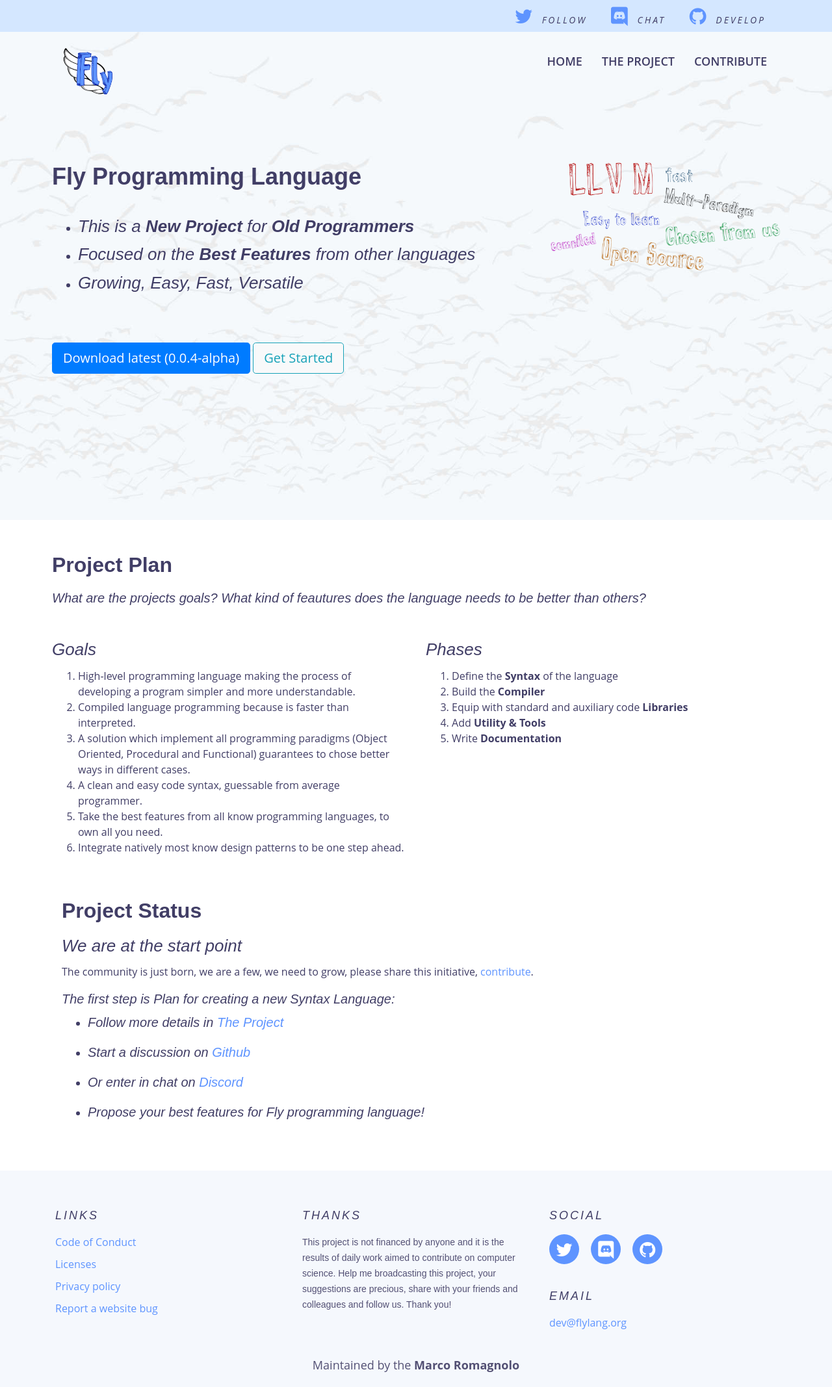
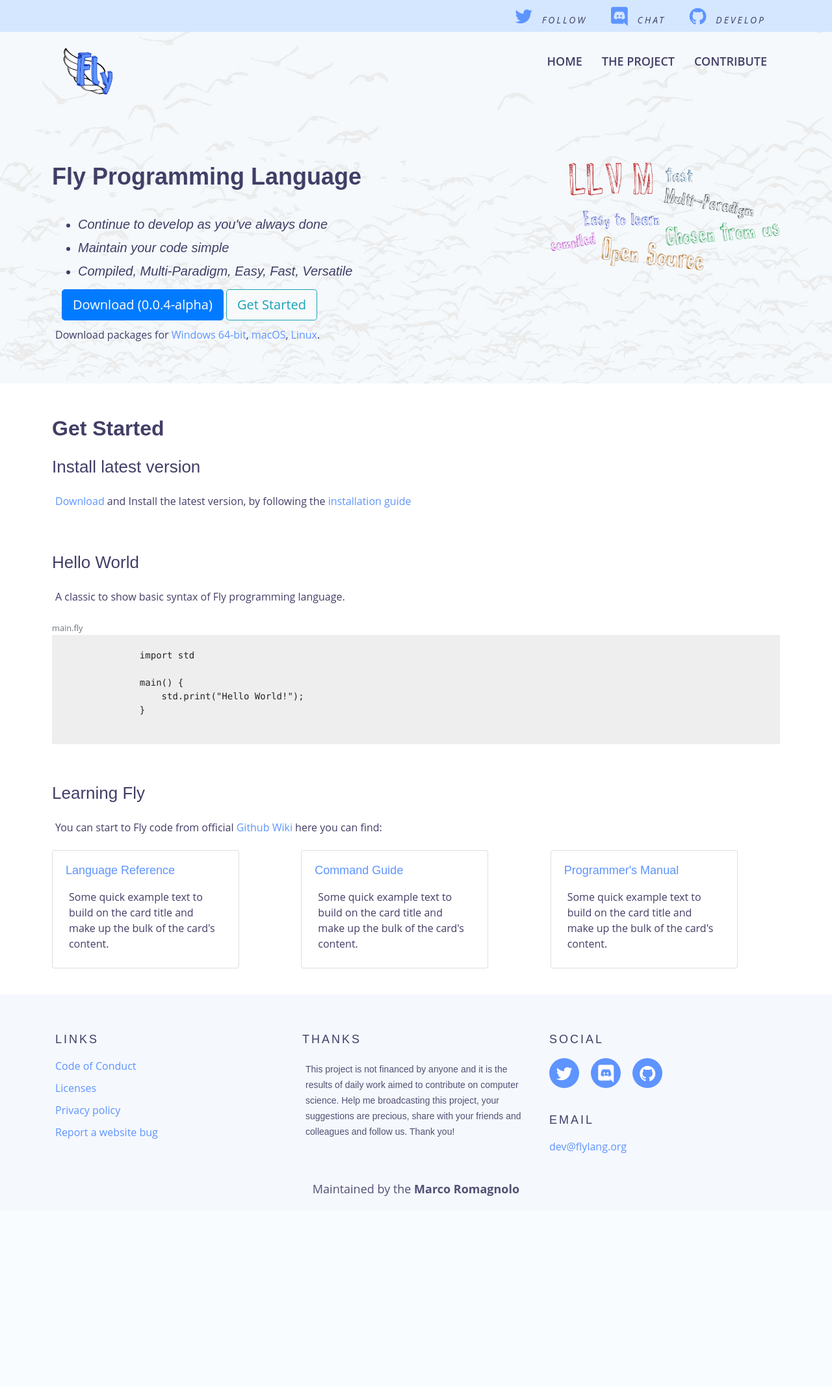
Before and after one commit to fly-lang/web, a PHP site: page / in a window 1280 px wide. Shown: the whole page at 65% size. After the commit the page ends 1840 px from the top, so only its background shows below. Run offline with PHP 8.4, Linux system fonts and the light colour scheme; some libraries are stand-ins or nearby versions.

Commit message:
Update Homepage with Get Started

```diff
--- a/src/css/style.css
+++ b/src/css/style.css
@@ -18,7 +18,7 @@ a:focus {
 }
 
 p {
-  padding: 0;
+  padding: 5px;
   margin: 5px 0 18px 0;
 }
 
@@ -42,16 +42,15 @@ h1 {
 
 h2 {
   text-align: left;
-  margin: 10px 0 20px 0;
+  margin: 10px 0 24px 0;
   font-weight: 700;
   font-size: 32px;
 }
 
 h3 {
-  margin: 0 0 12px 0;
+  margin: 20px 0 20px 0;
   font-weight: 400;
   font-size: 26px;
-  font-style: italic;
 }
 
 h4 {
@@ -181,7 +180,7 @@ top-page {
 
 #intro {
   width: 100%;
-  height: 100vh;
+  height: auto;
   position: relative;
   background: #f5f8fd url("../img/intro-bg.jpg") center top no-repeat;
   background-size: cover;
@@ -241,6 +240,10 @@ top-page {
 .main-nav li:hover>a {
   color: #5e94ff;
   text-decoration: none;
+}
+
+.fly-code {
+  background-color: #eeeeee;
 }
 
 /* Mobile Navigation */
--- a/src/index.php
+++ b/src/index.php
@@ -14,17 +14,18 @@ Intro Section
             <div class="intro-info col-md-8">
                 <h1>Fly Programming Language</h1>
                 <ul>
-                    <li><h3>This is a <strong>New Project</strong> for <strong>Old Programmers</strong></h3></li>
-                    <li><h3>Focused on the <strong>Best Features</strong> from other languages</h3></li>
-                    <li><h3>Growing, Easy, Fast, Versatile</h3></li>
+                    <li><h4>Continue to develop <strong>as you've always done</strong></h4></li>
+                    <li><h4>Maintain your <strong>code simple</strong></h4></li>
+                    <li><h4>Compiled, Multi-Paradigm, Easy, Fast, Versatile</h4></li>
                 </ul>
+                <div class="container-fluid" id="download">
+                    <button type="button" onclick="download()" class="btn btn-primary btn-lg">Download (0.0.4-alpha)</button>
+                    <a type="button" href="#get-started" class="btn btn-light btn-outline-info btn-lg">Get Started</a>
+                </div>
+                <p>Download packages for <a href="javascript:void(0);" onclick="window.location.href=getDownloadWinUrl()">Windows 64-bit</a>, <a href="javascript:void(0);" onclick="window.location.href=getDownloadMacUrl()">macOS</a>, <a href="javascript:void(0);" onclick="window.location.href=getDownloadLinuxUrl()">Linux</a>.</p>
             </div>
             <div class="intro-img col-md-4">
                 <img src="img/intro-img.png" alt="" class="img-fluid">
-            </div>
-            <div class="margin-top-100 col-md-12">
-                <button type="button" onclick="download('0.0.4-alpha')" class="btn btn-primary btn-lg">Download latest (0.0.4-alpha)</button>
-                <a type="button" href="#get-started" class="btn btn-light btn-outline-info btn-lg">Get Started</a>
             </div>
         </div>
     </div>
@@ -36,66 +37,66 @@ Home Section
 ---------------------------->
 <section>
 
-    <div class="container">
-        <h2>Project Plan</h2>
-        <h4>What are the projects goals? What kind of feautures does the language needs to be better than others?</h4>
+    <div class="container" id="get-started">
+        <h2>Get Started</h2>
+        <h3>Install latest version</h3>
+        <p><a target="_blank" href="javascript:void(0);" onclick="window.location.href=config.release.url.releases">Download</a> and Install the latest version,
+            by following the <a target="_blank" href="javascript:void(0);" onclick="window.location.href=config.wiki.install">installation guide</a></p>
+        <br>
+        <h3>Hello World</h3>
+        <p>A classic to show basic syntax of Fly programming language.</p>
+        <small class="text-muted">main.fly</small>
+        <pre class="fly-code">
+            <code>
+                import std
+
+                main() {
+                    std.print("Hello World!");
+                }
+            </code>
+        </pre>
+        <br>
+        <h3>Learning Fly</h3>
+        <p>You can start to Fly code from official <a target="_blank" href="javascript:void(0);" onclick="window.location.href=config.wiki.url">Github Wiki</a> here you can find:</p>
+
         <div class="row">
-
-            <div class="col-lg-6 col-md-6">
-                <div class="content">
-                    <h3>Goals</h3>
-                        <ol>
-                            <li>High-level programming language making the process of developing a program simpler and more understandable.</li>
-                            <li>Compiled language programming because is faster than interpreted.</li>
-                            <li>A solution which implement all programming paradigms (Object Oriented, Procedural and
-                                Functional) guarantees to chose better ways in different cases.
-                            </li>
-                            <li>A clean and easy code syntax, guessable from average programmer.</li>
-                            <li>Take the best features from all know programming languages, to own all you need.</li>
-                            <li>Integrate natively most know design patterns to be one step ahead.</li>
-                        </ol>
+            <div class="col-md-4">
+                <div class="card" style="width: 18rem;">
+                    <div class="card-body">
+                        <h5 class="card-title">
+                            <a href="javascript:void(0);" onclick="window.location.href=config.wiki.languageReference">
+                                Language Reference
+                            </a>
+                        </h5>
+                        <p class="card-text">Some quick example text to build on the card title and make up the bulk of the card's content.</p>
+                    </div>
                 </div>
             </div>
-
-            <div class="col-lg-6 col-md-6">
-                <div class="content">
-                    <h3>Phases</h3>
-                    <ol>
-                        <li>Define the <strong>Syntax</strong> of the language</li>
-                        <li>Build the <strong>Compiler</strong></li>
-                        <li>Equip with standard and auxiliary code <strong>Libraries</strong></li>
-                        <li>Add <strong>Utility & Tools</strong></li>
-                        <li>Write <strong>Documentation</strong></li>
-                    </ol>
-                    <br>
-
+            <div class="col-md-4">
+                <div class="card" style="width: 18rem;">
+                    <div class="card-body">
+                        <h5 class="card-title">
+                            <a href="javascript:void(0);" onclick="window.location.href=config.wiki.commandGuide">
+                                Command Guide
+                            </a>
+                        </h5>
+                        <p class="card-text">Some quick example text to build on the card title and make up the bulk of the card's content.</p>
+                    </div>
+                </div>
+            </div>
+            <div class="col-md-4">
+                <div class="card" style="width: 18rem;">
+                    <div class="card-body">
+                        <h5 class="card-title">
+                            <a href="javascript:void(0);" onclick="window.location.href=config.wiki.programmersManual">
+                                Programmer's Manual
+                            </a>
+                        </h5>
+                        <p class="card-text">Some quick example text to build on the card title and make up the bulk of the card's content.</p>
+                    </div>
                 </div>
             </div>
         </div>
-
-        <div class="col-lg-12 col-md-12">
-            <div class="content">
-                <h2>Project Status</h2>
-                <h3>We are at the start point</h3>
-                <p>The community is just born, we are a few, we need to grow, please share this initiative, <a href="/contribute.php">contribute</a>.</p>
-                <h4>The first step is Plan for creating a new Syntax Language:</h4>
-                <ul>
-                    <li>
-                        <h4>Follow more details in <a href="/project.php">The Project</a></h4>
-                    </li>
-                    <li>
-                        <h4>Start a discussion on <a href="https://github.com/fly-lang/fly/discussions" target="_blank">Github</a></h4>
-                    </li>
-                    <li>
-                        <h4>Or enter in chat on <a href="https://discord.gg/kyFHvTWUUg" target="_blank">Discord</a></h4>
-                    </li>
-                    <li>
-                        <h4>Propose your best features for Fly programming language!</h4>
-                    </li>
-                </ul>
-            </div>
-        </div>
-
     </div>
 
 </section><!-- #project -->
--- a/src/js/main.js
+++ b/src/js/main.js
@@ -1,3 +1,29 @@
+const config = {
+  release: {
+    version: {
+      number: '0.0.4-alpha',
+      prefix: 'v'
+    },
+    url: {
+      download: 'https://github.com/fly-lang/fly/releases/download',
+      releases: 'https://github.com/fly-lang/fly/releases'
+    },
+    prefix: 'fly-',
+    suffix: {
+      win: '-win-x64.zip',
+      mac: '-macos-x86_64.tar.gz',
+      linux: '-linux-x86_64.tar.gz'
+    },
+  },
+  wiki: {
+    url: 'https://github.com/fly-lang/fly/wiki',
+    install: 'https://github.com/fly-lang/fly/wiki/Installing-Fly',
+    languageReference: 'https://github.com/fly-lang/fly/wiki/Fly-Language-Reference',
+    commandGuide: 'https://github.com/fly-lang/fly/wiki/Fly-Command-Guide',
+    programmersManual: 'https://github.com/fly-lang/fly/wiki/Fly-Programmers-Manual'
+  }
+};
+
 (function ($) {
   "use strict";
 
@@ -69,16 +95,44 @@
 
 })(jQuery);
 
-function download(version) {
-  var url = 'https://github.com/fly-lang/fly/releases/tag/v' + version + '/'
-  if (String(platform.os.toString()).indexOf("Win") != -1) { fileName = 'fly-' + version + '-win-x64.zip' }
-  else if (String(platform.os.toString()).indexOf("Mac") != -1) { fileName = 'fly-' + version + '-macos-x86_64.tar.gz' }
-  else if (String(platform.os.toString()).indexOf("Linux") != -1) { fileName = 'fly-' + version + '-linux-x86_64.tar.gz' }
-  else { window.location.href = url; return }
+function getDownloadUrl() {
+  return config.release.url.download + '/' + config.release.version.prefix + config.release.version.number;
+}
 
-  var a = document.createElement("a");
-  a.href = url;
-  a.setAttribute("href", 'data:application/gzip,' + encodeURIComponent(url))
+function getDownloadWinUrl() {
+  return getDownloadUrl() + '/' + config.release.prefix + config.release.version.number + config.release.suffix.win;
+}
+
+function getDownloadMacUrl() {
+  return getDownloadUrl() + '/' + config.release.prefix + config.release.version.number + config.release.suffix.mac;
+}
+
+function getDownloadLinuxUrl() {
+  return getDownloadUrl() + '/' + config.release.prefix + config.release.version.number + config.release.suffix.linux;
+}
+
+function download() {
+
+  let fileName;
+  let dataType;
+
+  if (String(platform.os.toString()).indexOf("Win") != -1) {
+    fileName = config.release.prefix + config.release.version.number + config.release.suffix.win;
+    dataType = 'application/zip';
+  } else if (String(platform.os.toString()).indexOf("Mac") != -1) {
+    fileName = config.release.prefix + config.release.version.number + config.release.suffix.mac;
+    dataType = 'application/gzip';
+  } else if (String(platform.os.toString()).indexOf("Linux") != -1) {
+    fileName = config.release.prefix + config.release.version.number + config.release.suffix.linux;
+    dataType = 'application/gzip';
+  } else {
+    window.location.href = getDownloadUrl();
+    return
+  }
+
+  let a = document.createElement("a");
+  a.href = getDownloadUrl();
+  a.setAttribute("href", 'data:' + dataType + ',' + encodeURIComponent(a.href))
   a.setAttribute("download", fileName);
   document.body.appendChild(a);
   a.click();
--- a/src/template/layout.php
+++ b/src/template/layout.php
@@ -30,6 +30,7 @@
 
     <!-- Main Stylesheet File -->
     <link href="css/style.css" rel="stylesheet">
+
 </head>
 
 <body>
```
